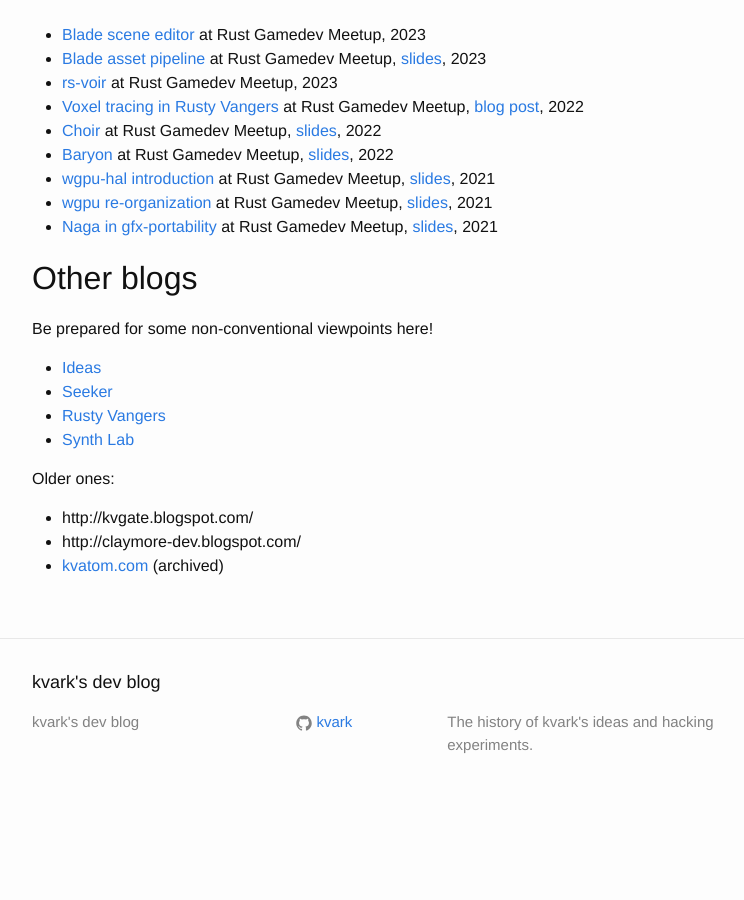
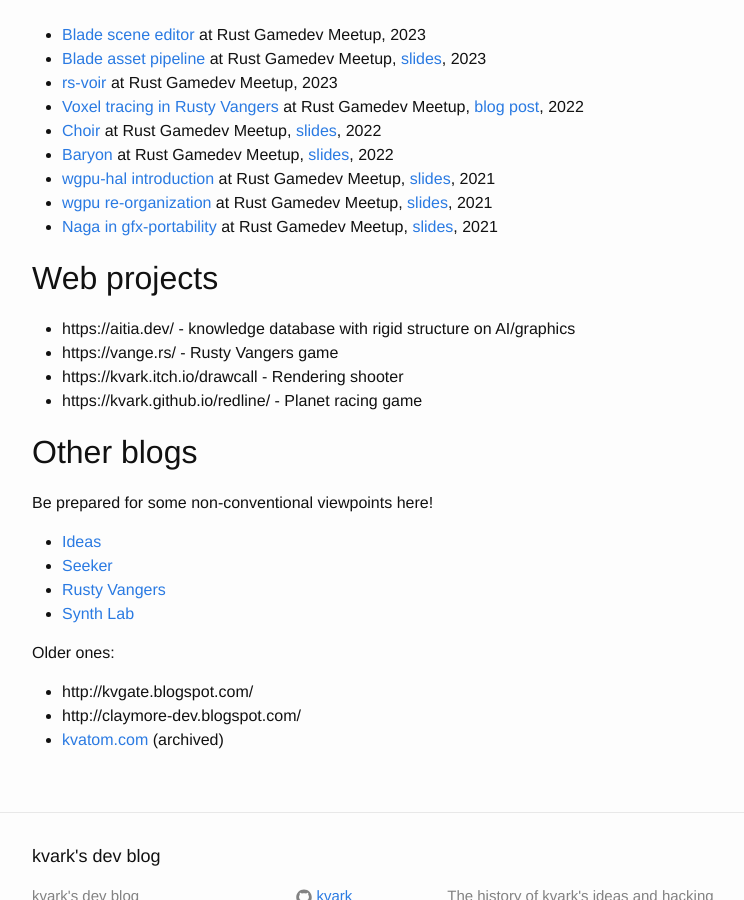
Before and after one commit to kvark/kvark.github.io, a Jekyll site: the page built from about.md, in a window 1280 px wide and 900 px high, scrolled down 1230 px. Shown: the whole window, without its empty margins (238-982 px from the left). Built offline with Jekyll 4.4.1, drawn with Linux system fonts in a browser that asks for light colours; before the commit the page ends 2046 px from its top, so only the background shows below that.

Commit message:
Add web projects section to about.md
Added a section for web projects with links to various projects.

```diff
--- a/about.md
+++ b/about.md
@@ -54,6 +54,13 @@ All the slides can also be found at https://github.com/kvark/slides, including s
 - [wgpu re-organization](https://www.youtube.com/watch?v=Wuwxh958P6I&t=3309s) at Rust Gamedev Meetup, [slides](https://github.com/kvark/slides/blob/799fc6cdfe3d040d06b6cb271518d217db42e09b/md/WgpuReorganization.md), 2021
 - [Naga in gfx-portability](https://youtu.be/6drrul3p_hU?t=2069) at Rust Gamedev Meetup, [slides](https://github.com/kvark/slides/raw/799fc6cdfe3d040d06b6cb271518d217db42e09b/Rust/NagaInGfxPortability_RustGamedevMeetup.pdf), 2021
 
+## Web projects
+
+- https://aitia.dev/ - knowledge database with rigid structure on AI/graphics
+- https://vange.rs/ - Rusty Vangers game
+- https://kvark.itch.io/drawcall - Rendering shooter
+- https://kvark.github.io/redline/ - Planet racing game
+
 ## Other blogs
 
 Be prepared for some non-conventional viewpoints here!
```
